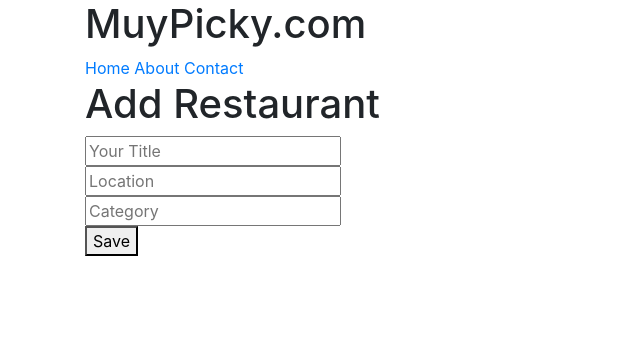
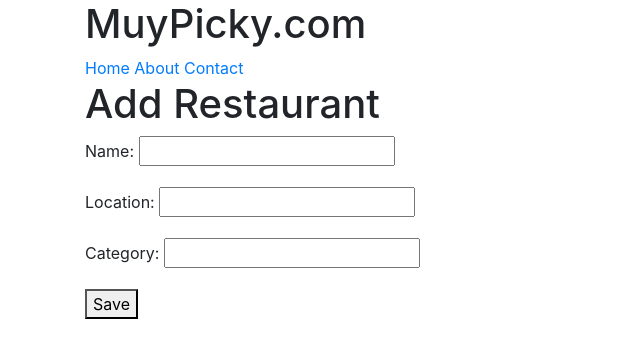
Before and after one commit to rami6/Restaurant-Guide, a Django app: page /restaurants/create/ in a window 1280 px wide. Shown: the top 358 px of the page, without its empty margins (0-640 px from the left). Run offline with Django 3.2, Linux system fonts and the light colour scheme; some libraries are stand-ins or nearby versions.

Commit message:
Update form

```diff
--- a/src/restaurants/forms.py
+++ b/src/restaurants/forms.py
@@ -5,3 +5,9 @@ class RestaurantCreateForm(forms.Form):
 	name		= forms.CharField()
 	location	= forms.CharField(required=False)
 	category	= forms.CharField(required=False)
+
+	def clean_name(self):
+		name = self.cleaned_data.get("name")
+		if name == "Hello":
+			raise forms.ValidationError("Not a valid name")
+		return name
--- a/src/restaurants/templates/restaurants/form.html
+++ b/src/restaurants/templates/restaurants/form.html
@@ -5,11 +5,16 @@
 {% block content %}
 <h1>Add Restaurant</h1>
 
+{% if errors %}
+{{ errors }}
+{% endif %}
 <form method="POST"> {% csrf_token %}
-	<input type="text" name="title" placeholder="Your Title"><br/>
-	<input type="text" name="location" placeholder="Location"><br/>
-	<input type="text" name="category" placeholder="Category"><br/>
+	{{ form.as_p }}
 	<button type="submit">Save</button>
 </form>
 
 {% endblock %}
+
+<!-- <input type="text" name="name" placeholder="Your Title"><br/>
+	<input type="text" name="location" placeholder="Location"><br/>
+	<input type="text" name="category" placeholder="Category"><br/> -->
--- a/src/restaurants/views.py
+++ b/src/restaurants/views.py
@@ -9,20 +9,22 @@ from .models import RestaurantLocation
 
 
 def restaurant_createview(request):
-	if request.method == "POST":
-		title = request.POST.get("title")
-		location = request.POST.get("location")
-		category = request.POST.get("category")
+	form = RestaurantCreateForm(request.POST or None)
+	errors = None
+	if form.is_valid():
 		obj = RestaurantLocation.objects.create(
-				name = title,
-				location = location,
-				category = category
+				name = form.cleaned_data.get('name'),
+				location = form.cleaned_data.get('location'),
+				category = form.cleaned_data.get('category')
 			)
 		return HttpResponseRedirect("/restaurants/")
+	if form.errors:
+		errors = form.errors
 
 	template_name = 'restaurants/form.html'
-	queryset = RestaurantLocation.objects.all()
 	context = {
+		"form": form,
+		"errors": errors
 	}
 	return render(request, template_name, context)
 
```
